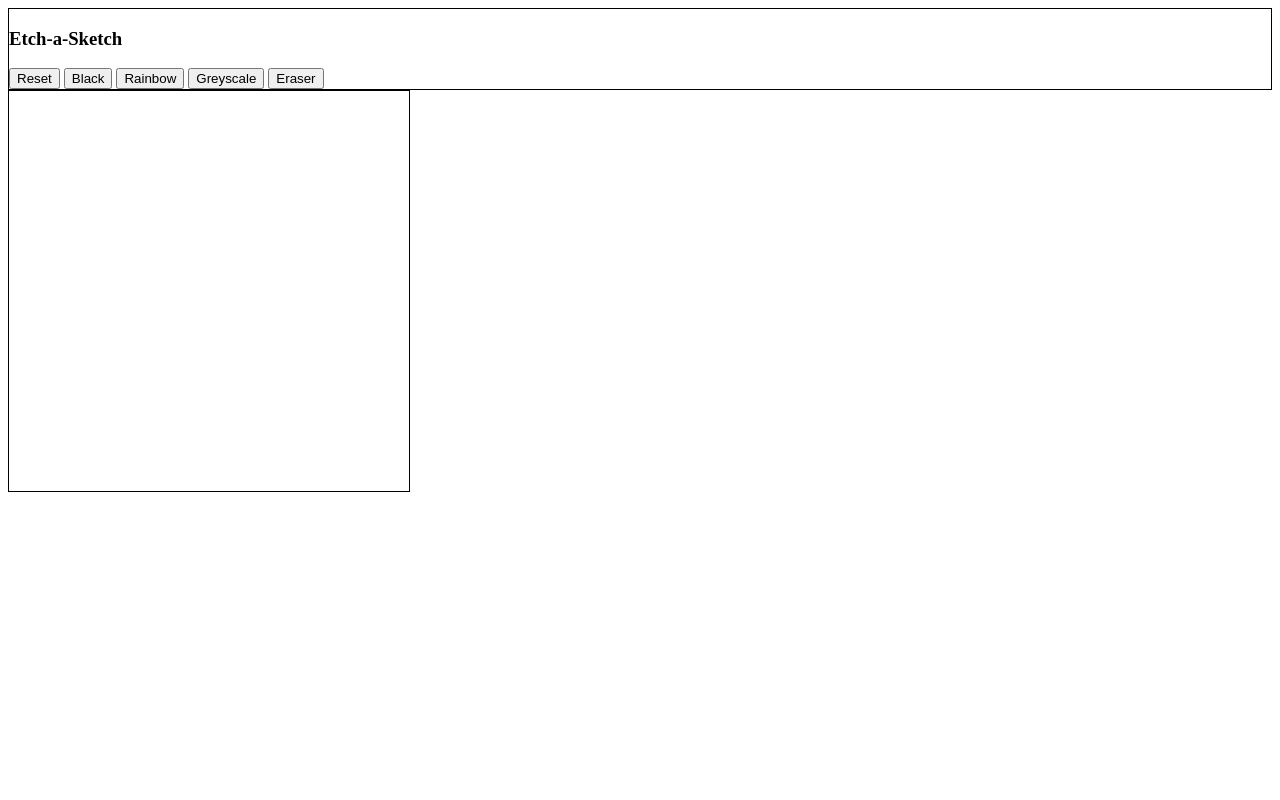
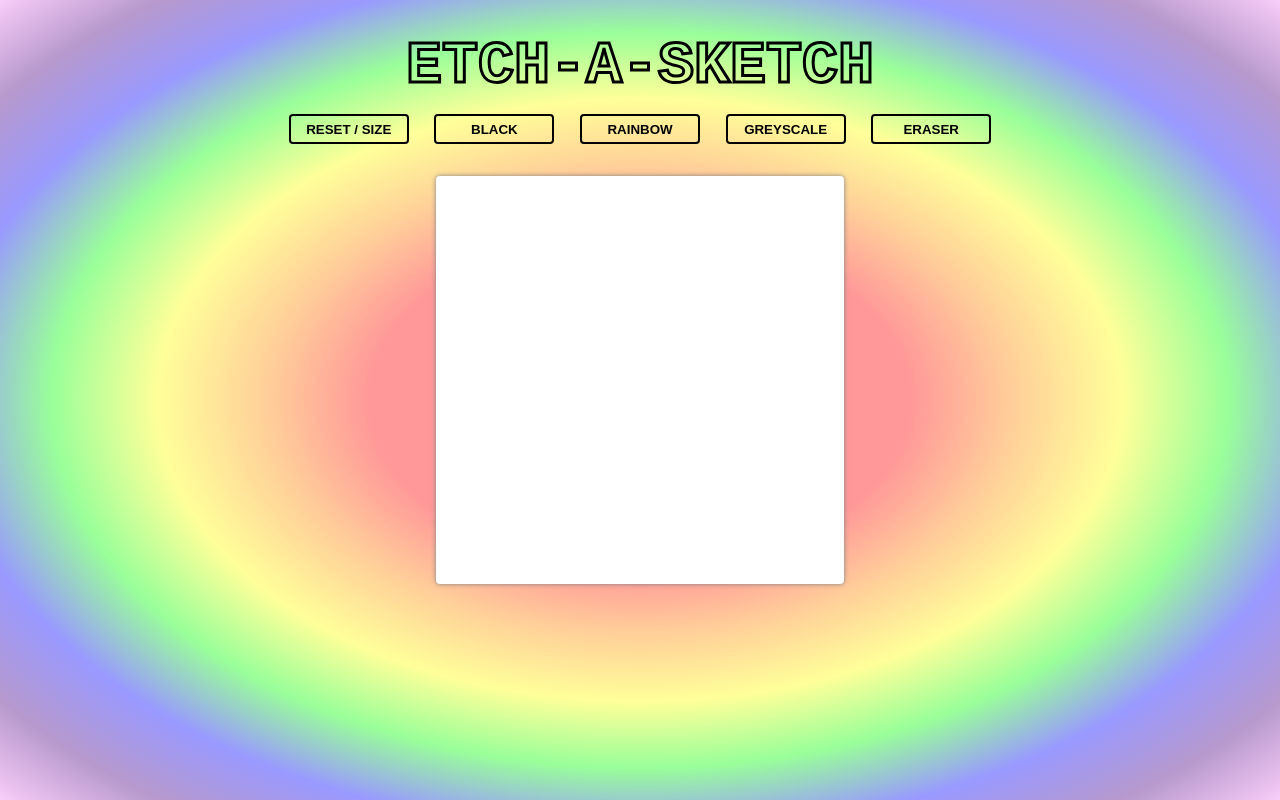
Before and after one commit to jhphan1/etch-a-sketch, a plain HTML site: page index.html in a window 1280 px wide. Drawn offline with Linux system fonts and the light colour scheme.

Commit message:
Completed CSS styling

```diff
--- a/index.html
+++ b/index.html
@@ -8,12 +8,12 @@
 </head>
 <body>
     <div class="header">
-        <h3>Etch-a-Sketch</h3>
-        <button class="reset">Reset</button>
-        <button class="black">Black</button>
-        <button class="rainbow">Rainbow</button>
-        <button class="greyscale">Greyscale</button>
-        <button class="eraser">Eraser</button>
+        <div class="header-text">ETCH-A-SKETCH</div>
+        <button class="reset">RESET / SIZE</button>
+        <button class="black">BLACK</button>
+        <button class="rainbow">RAINBOW</button>
+        <button class="greyscale">GREYSCALE</button>
+        <button class="eraser">ERASER</button>
     </div>
     <div class="container"></div>
 </body>
--- a/style.css
+++ b/style.css
@@ -1,6 +1,19 @@
-.header,
-.container {
-    border: solid black 1px;
+.header {
+    text-align: center;
+}
+
+html {
+    background-image: radial-gradient(rgba(255, 0, 0, 0.4) 30%, rgba(255, 140, 0, 0.4), rgba(255, 255, 0, 0.4),
+        rgba(0, 255, 0, 0.4),rgba(0, 0, 255, 0.4),rgb(75, 0, 130, 0.4),rgb(238, 130, 238, 0.4));
+    height: 100vh;
+    font-family: 'Courier New', Courier, monospace;
+}
+
+body {
+    display: flex;
+    flex-direction: column;
+    justify-content: center;
+    align-items: center;
 }
 
 .container {
@@ -8,6 +21,29 @@
     aspect-ratio: 1 / 1;
     display: flex;
     flex-wrap: wrap;
+    margin-top: 32px;
+    border: solid white 4px;
+    border-radius: 4px;
+    box-shadow: 0px 0px 5px grey;
+    background-color: white;
+}
+
+button {
+    height: 30px;
+    width: 120px;
+    margin-left: 8px;
+    margin-right: 8px;
+    background-color: rgba(255, 255, 255, 0);
+    border-radius: 4px;
+    font-weight: bold;
+    border: solid black 2px;
+    transition: 0.5 ease;
+}
+
+button:hover {
+    transform: scale(1.1);
+    background-color: white;
+    box-shadow: 0px 0px 5px white;
 }
 
 .square {
@@ -16,3 +52,12 @@
     background-color: white;
     flex: 1 1 auto;
 }
+
+.header-text {
+    font-size: 60px;
+    font-weight: bold;
+    -webkit-text-stroke:3px black;
+    -webkit-text-fill-color:transparent;
+    padding-top: 24px;
+    padding-bottom: 14px;
+}
```
